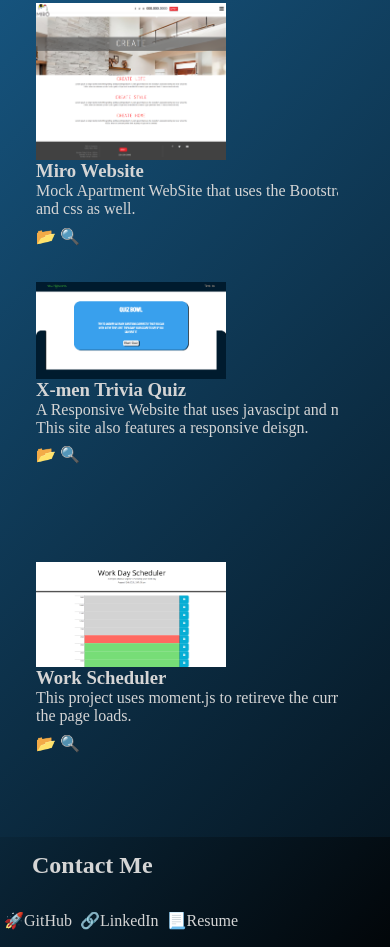
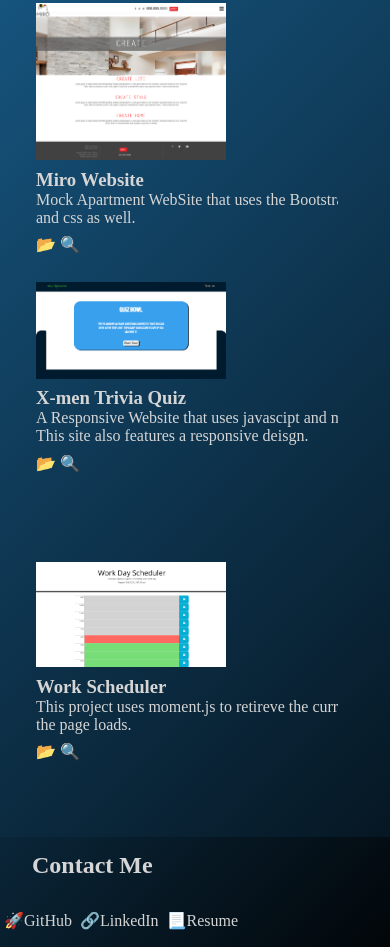
Before and after one commit to Damerian00/newPortfolio, a plain HTML site: page index.html in a window 390 px wide. Shown: the part 934-1881 px from the top of the page. Drawn offline with Linux system fonts and the light colour scheme.

Commit message:
added padding

```diff
--- a/assets/css/newStyle.css
+++ b/assets/css/newStyle.css
@@ -334,7 +334,7 @@ padding:1rem;
     margin: 0 0 10vh;
 }
 .content{
-    padding:0
+    padding: 1vh 0;
 }
 
 #contactMe{
```
